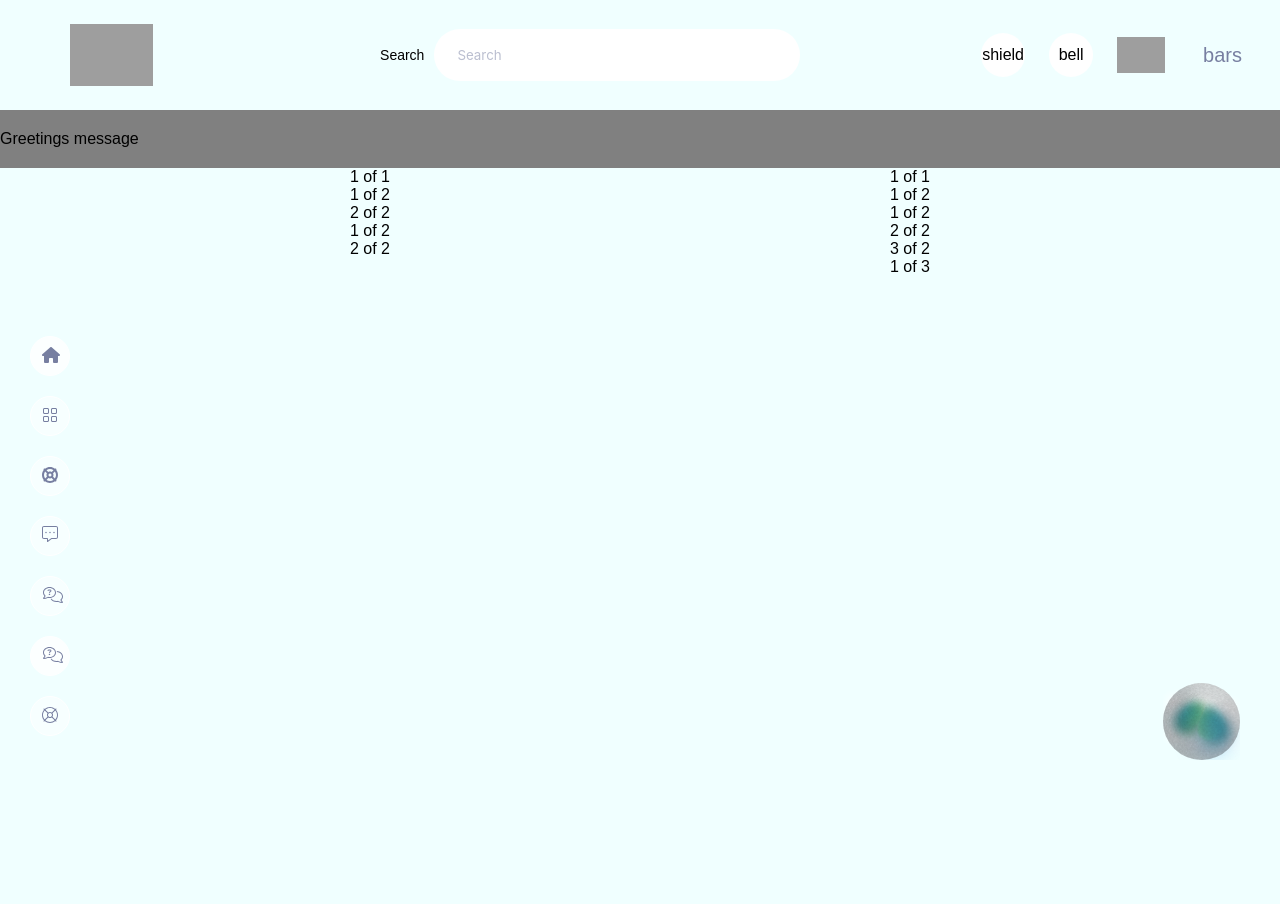
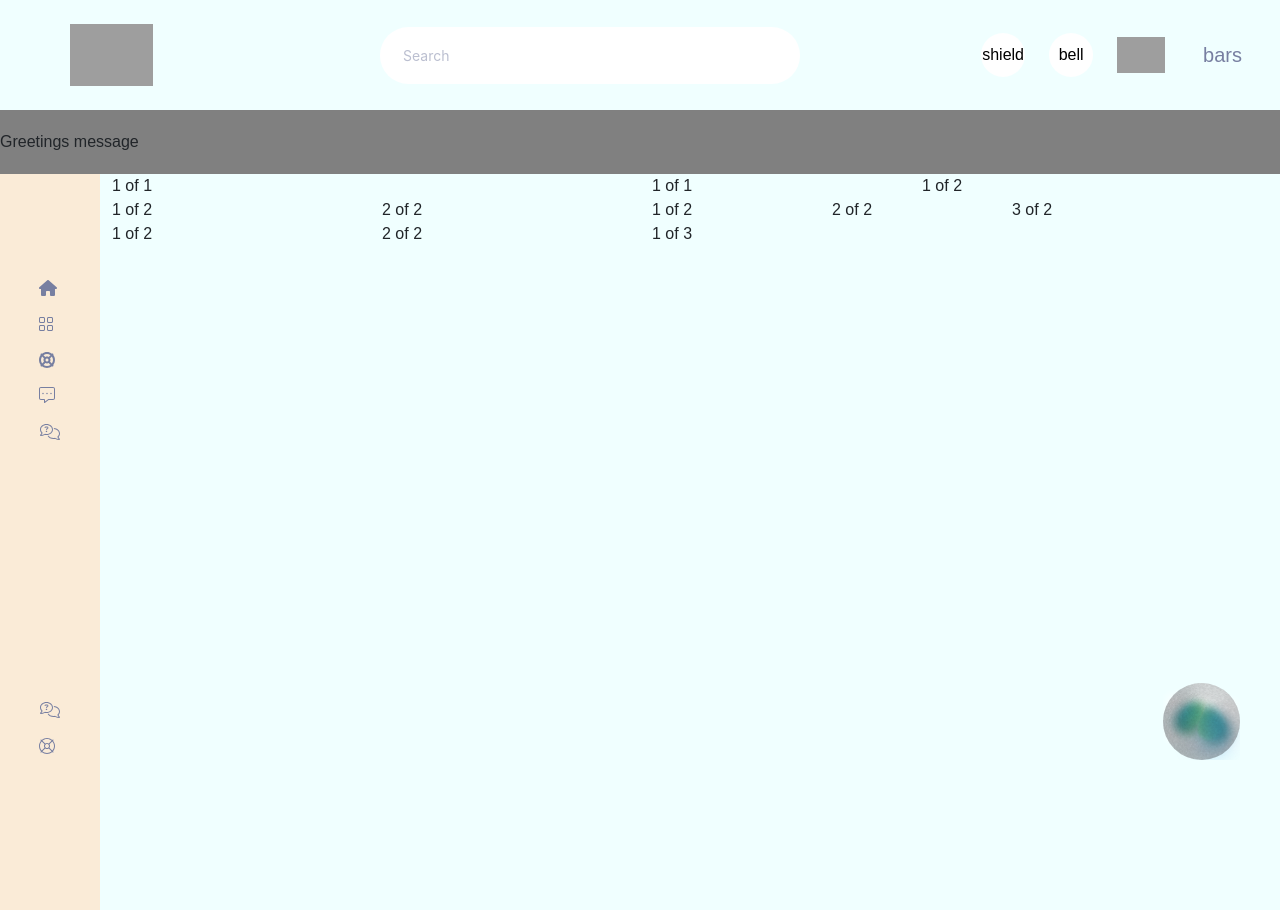
Before and after one commit to DilawarAli316/OnePortal, a React (Create React App) app: page / in a window 1280 px wide. Built offline with nearby package versions, Linux system fonts and the light colour scheme; grey boxes are pictures that could not be loaded.

Commit message:
feat: tab view updated

```diff
--- a/package.json
+++ b/package.json
@@ -10,6 +10,7 @@
     "react": "^18.3.1",
     "react-bootstrap": "^2.10.5",
     "react-dom": "^18.3.1",
+    "react-router-dom": "5.0.1",
     "react-scripts": "5.0.1",
     "web-vitals": "^2.1.4"
   },
--- a/src/App.js
+++ b/src/App.js
@@ -1,17 +1,22 @@
 import logo from "./logo.svg";
 import "./App.css";
+import '../node_modules/bootstrap/dist/css/bootstrap.min.css';
+import { BrowserRouter as Router, Route, Switch } from "react-router-dom";
+import React from "react";
 import Header from "./components/Header/Header";
 import SideView from "./components/NavigationMenu/NavigationMenu";
-import Grid1 from "./components/Grid/Grid1";
-import Grid2 from "./components/Grid/Grid2";
+import Home from "./screen/Home";
+import Categories from "./screen/Categories";
 
 function App() {
   return (
     <div className="App">
 
-        {/* Header */}
+    <React.Fragment>
+      <Router>
+
         <Header />
-        {/* Header */}
+
 
         <div
           style={{
@@ -23,25 +28,30 @@ function App() {
           Greetings message
         </div>
 
-
-
-
-      {/* Main Container */}
-      <div className="main-container">
-
+        <div className="main-container">
         {/* Sidebar */}
         <div className="sidebar">
           <SideView />
         </div>
         {/* Sidebar */}
-        <div className="content">
-          <Grid1 />
-          <Grid2 />
-        </div>
+
+        <Switch>
+          <Route exact path="/" component={Home} />
+          <Route exact path="/categories" component={Categories} />
+
+          {/* <Route path="/organization" component={Organization} />
+          <Route component={Settings} /> */}
+        </Switch>
+
       </div>
-      {/* Main Container */}
 
-      <img style={{position : 'fixed', bottom : '40px', right : '40px'}} src="/assets/Ai-Test.svg" />
+
+      </Router>
+    </React.Fragment>
+    <img
+        style={{ position: "fixed", bottom: "40px", right: "40px" }}
+        src="/assets/Ai-Test.svg"
+      />
     </div>
   );
 }
--- a/src/components/NavigationMenu/NavigationMenu.jsx
+++ b/src/components/NavigationMenu/NavigationMenu.jsx
@@ -2,40 +2,41 @@
  * This code was generated by Builder.io.
  */
 import React from "react";
-import NavigationButton from "./NavigationButton";
+import Nav from 'react-bootstrap/Nav';
 import styles from "./NavigationMenu.module.css";
 
 const navigationItems = [
-  { icon: "/assets/homeActive.svg", label: "Home" },
-  { icon: "/assets/CategoriesNotActive.svg", label: "Apps" },
-  { icon: "/assets/KnowledgeNotActive.svg", label: "Services" },
-  { icon: "/assets/messageNotActive.svg", label: "Teams" },
-  { icon: "/assets/SupportNotActive.svg", label: "Add" },
+  { icon: "/assets/homeActive.svg", label: "/" },
+  { icon: "/assets/CategoriesNotActive.svg", label: "/categories" },
+  { icon: "/assets/KnowledgeNotActive.svg", label: "/services" },
+  { icon: "/assets/messageNotActive.svg", label: "/teams" },
+  { icon: "/assets/SupportNotActive.svg", label: "/add" },
 ];
 
 const navigationItems2 = [
-  { icon: "/assets/comments-question.svg", label: "Home" },
-  { icon: "/assets/life-ring.svg", label: "Apps" },
+  { icon: "/assets/comments-question.svg", label: "/comments" },
+  { icon: "/assets/life-ring.svg", label: "/support" },
 ];
 
 const SideView = () => (
-  <nav className={styles.navigationMenu}>
-    {navigationItems.map((item, index) => (
-      <NavigationButton
-        key={item.label}
-        icon={item.icon}
-        isActive={index === 0}
-      />
-    ))}
+  <div className={styles.navigationMenu}>
+     <Nav defaultActiveKey="/" style={{flexDirection: 'column', display: 'flex', height : '100%', justifyContent : 'center' }} >
+     {navigationItems.map((item, index) => (
+       <Nav.Link href={item.label}><img src={item.icon} alt='icon'  /></Nav.Link>
+     ))}
+    </Nav>
 
-    {navigationItems2.map((item, index) => (
-      <NavigationButton
-        key={item.label}
-        icon={item.icon}
-        isActive={index === 0}
-      />
-    ))}
-  </nav>
+    <Nav defaultActiveKey="/" style={{flexDirection: 'column', display: 'flex', height : '100%', justifyContent : 'center' }} >
+     {navigationItems2.map((item, index) => (
+       <Nav.Link href={item.label}><img src={item.icon} alt='icon'  /></Nav.Link>
+     ))}
+    </Nav>
+  </div>
+
+
+
+
+  // </nav>
 );
 
 export default SideView;
--- a/src/components/NavigationMenu/NavigationMenu.module.css
+++ b/src/components/NavigationMenu/NavigationMenu.module.css
@@ -11,7 +11,7 @@
   align-items: center;
   font: 300 16px "Font Awesome 6 Pro", -apple-system, Roboto, Helvetica,
     sans-serif;
-    /* background: #000; */
+    background-color: antiquewhite;
     width: 100%;
     height: 100%;
 }
--- /dev/null
+++ b/src/screen/Categories.jsx
@@ -0,0 +1,9 @@
+import React from 'react'
+
+const Categories = () => {
+  return (
+    <div>Categories</div>
+  )
+}
+
+export default Categories
--- /dev/null
+++ b/src/screen/Home.jsx
@@ -0,0 +1,20 @@
+import React from "react";
+import "../App.css";
+import Grid1 from "../components/Grid/Grid1";
+import Grid2 from "../components/Grid/Grid2";
+
+
+const Home = () => {
+  return (
+
+      <div className="content">
+          <Grid1 />
+          <Grid2 />
+        </div>
+
+
+
+  );
+};
+
+export default Home;
```
Also changed, not shown: 1 other file (tests, documents, lock files or other folders).
